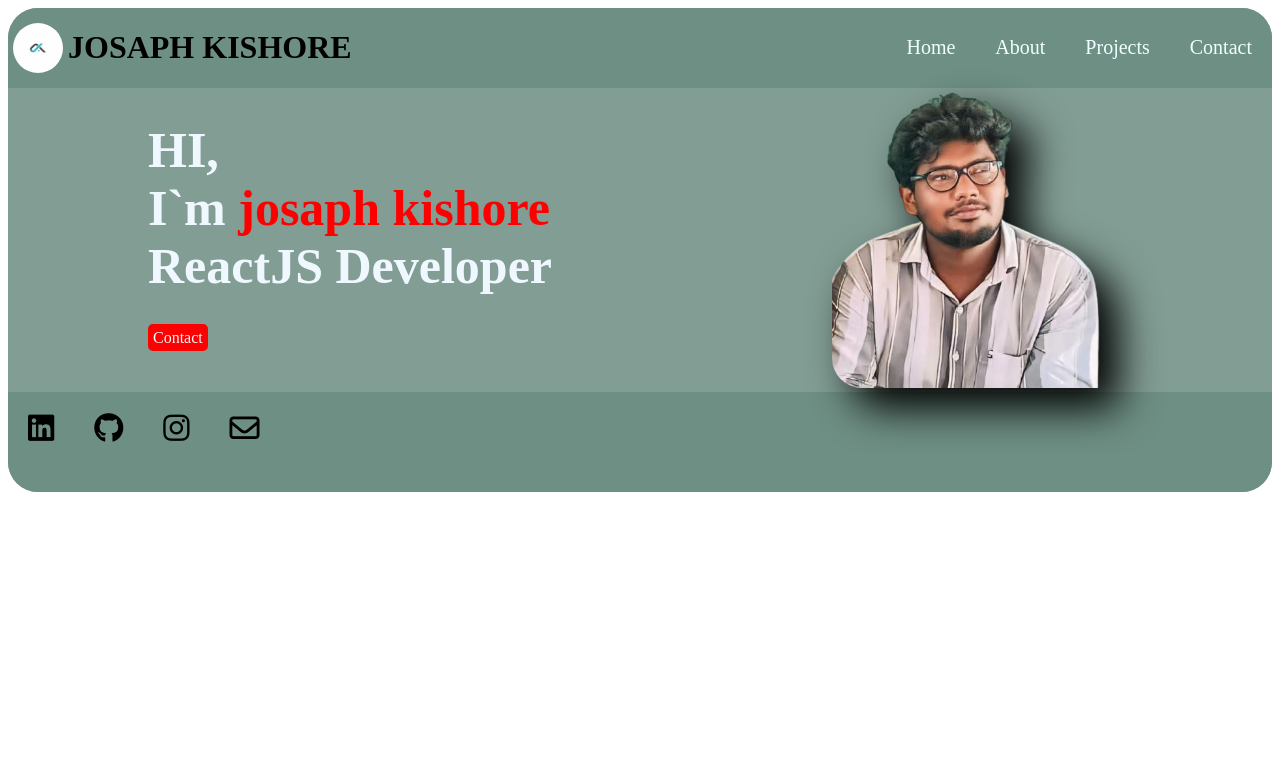
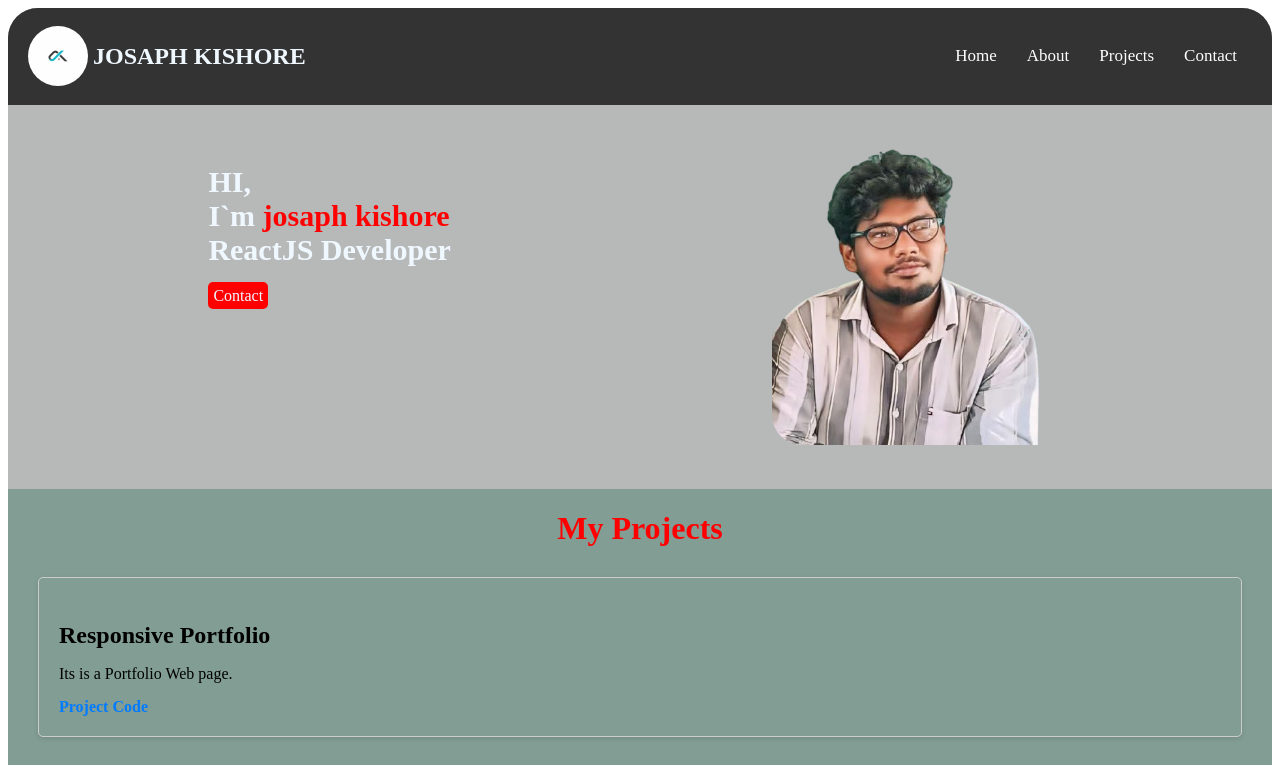
Before and after one commit to josaphkishore9182/kishore-, a React (Create React App) app: page / in a window 1280 px wide. Shown: the top 765 px of the page. Built offline with nearby package versions, Linux system fonts and the light colour scheme.

Commit message:
adding extra fuaturas

```diff
--- a/src/App.css
+++ b/src/App.css
@@ -4,53 +4,102 @@
   background-color: rgb(130, 157, 148);
   border-radius: 30px 30px;
 }
-.Nav {
+.logo img {
+  width: 60px;
+  height: 60px;
+  border-radius: 30px;
+}
+.logo  {
+  display: flex;
+  align-items: center;
+
+}
+.logo h1 {
+  color: aliceblue;
+  padding: 5px;
+}
+.navbar {
   display: flex;
   justify-content: space-between;
   align-items: center;
-  flex-wrap: wrap;
-  background:  rgb(110, 143, 132);
+  background-color: #333;
+  padding: 10px 20px;
   border-radius: 30px 30px 0px 0px;
+  position: sticky;
+  top: 0%;
 }
-.Nav_logo {
+.nav-list {
+  list-style: none;
   display: flex;
-  align-items: center;
+  margin: 0;
+  padding: 0;
 }
-#Logo {
-  font-size: 20px;
-  display: flex;
-  justify-content: center;
-  color: azure;
+
+.nav-list li {
+  margin: 0 15px;
 }
-.Nav_logo img {
-   width: 50px;
-   height: 50px;
-   border-radius: 25px;
-   margin: 5px;
+
+.nav-list a {
+  color: white;
+  text-decoration: none;
+  font-size: 17px;
+
 }
-.Nav_link {
-  display: flex;
-  flex-wrap: wrap;
+.nav-list a:hover{
+background-color: aliceblue;
+color: #333;
+border-radius: 10px;
+padding: 5px 10px 5px 10px;
 }
-.Nav_link a {
-  font-size: 20px;
-  color: azure;
-  text-decoration: none;
-  padding: 10px 20px 10px 20px;
+.menu-toggle {
+  display: none; /* Hidden by default */
+  flex-direction: column;
+  cursor: pointer;
 }
-.Nav_link a:hover {
-    background:white;
-    color: black;
-    border-radius: 20px;
+
+.line {
+  height: 3px;
+  width: 25px;
+  background-color: white;
+  margin: 3px 0;
+}
+
+/* Responsive Styles */
+@media only screen and (max-width: 767px) {
+  .logo h1 {
+    display: none;
+  }
+  .nav-list {
+      display: none; /* Hide the navigation links */
+      flex-direction:row;
+      justify-content: center;
+      margin: auto;
+      width: 90%;
+      background-color: #333;
+      position: absolute;
+      top: 80px; /* Adjust based on navbar height */
+      left: 0%;
+      right: 0%;
+
+  }
+  .nav-list.active {
+      display: flex; /* Show the navigation links when active */
+  }
+
+  .menu-toggle {
+      display: flex; /* Show the hamburger icon */
+  }
 }
 .Home {
   display: flex;
   justify-content: space-around;
   flex-wrap: wrap;
+  background-color: rgb(183, 185, 185);
+  padding: 40px;
 }
 .Home_left h1 {
   color: aliceblue;
-  font-size: 50px;
+  font-size: 30px;
 }
 .Home_left span {
   color:red;
@@ -68,7 +117,6 @@
 .Home_right img {
    width: 300px;
    height: 300px;
-   filter: drop-shadow(20px 20px 20px black);
    border-radius: 30px ;
 }
 .Footer {
--- a/src/App.js
+++ b/src/App.js
@@ -3,12 +3,15 @@ import './App.css';
 import Footer from './WebPage/Footer';
 import Home from './WebPage/Home';
 import Nav from './WebPage/Nav';
+import Projects from './WebPage/Projects';
+
 
 function App() {
   return (
    <div className='Web-Page'>
     <Nav />
     <Home />
+    <Projects />
     <Footer />
    </div>
   );
--- /dev/null
+++ b/src/Projects/ProjectBox.css
@@ -0,0 +1,34 @@
+.App h1 {
+    display: flex;
+    justify-content: center;
+    color: red;
+}
+.project-box {
+    border: 1px solid #ccc;
+    border-radius: 5px;
+    padding: 20px;
+    margin: 30px;
+    box-shadow: 0 2px 5px rgba(0, 0, 0, 0.1);
+    transition: transform 0.2s;
+}
+
+
+.project-title {
+    font-size: 1.5em;
+    margin-bottom: 10px;
+}
+
+.project-description {
+    font-size: 1em;
+    margin-bottom: 15px;
+}
+
+.project-link {
+    text-decoration: none;
+    color: #007bff;
+    font-weight: bold;
+}
+
+.project-link:hover {
+    text-decoration: underline;
+}
--- /dev/null
+++ b/src/Projects/ProjectBox.jsx
@@ -0,0 +1,16 @@
+import React from 'react';
+import './ProjectBox.css'; // Import your CSS file
+
+const ProjectBox = ({ title, description, link }) => {
+    return (
+        <div className="project-box">
+            <h3 className="project-title">{title}</h3>
+            <p className="project-description">{description}</p>
+            <a href={link} className="project-link" target="_blank" rel="noopener noreferrer">
+                Project Code
+            </a>
+        </div>
+    );
+};
+
+export default ProjectBox;
--- /dev/null
+++ b/src/Projects/ProjectList.jsx
@@ -0,0 +1,37 @@
+import React from 'react';
+import ProjectBox from './ProjectBox';
+
+const ProjectList = () => {
+    const projects = [
+        {
+            title: 'Responsive Portfolio',
+            description: 'Its is a Portfolio Web page.',
+            link: 'https://github.com/josaphkishore9182',
+        },
+        {
+            title: 'Mid Marks In Online',
+            description: 'Mid marks in online is a Project that helps students for know there Mid marks ',
+            link: 'https://github.com/josaphkishore9182',
+        },
+        {
+            title: 'Medicine In  Online',
+            description: 'This is tha Project That Helps to know whare tha Medicine is Available.',
+            link: 'https://github.com/josaphkishore9182',
+        },
+    ];
+
+    return (
+        <div className="project-list">
+            {projects.map((project, index) => (
+                <ProjectBox
+                    key={index}
+                    title={project.title}
+                    description={project.description}
+                    link={project.link}
+                />
+            ))}
+        </div>
+    );
+};
+
+export default ProjectList;
--- a/src/WebPage/Home.jsx
+++ b/src/WebPage/Home.jsx
@@ -2,7 +2,7 @@ import React from 'react'
 
 const Home = () => {
   return (
-    <div className='Home'>
+    <div className='Home' id='Home'>
         <div className="Home_left">
         <h1>HI,<br/>
          I`m <span>josaph kishore</span>
--- a/src/WebPage/Nav.jsx
+++ b/src/WebPage/Nav.jsx
@@ -1,21 +1,34 @@
-import React from 'react'
+import React, { useState } from 'react';
+// Import your CSS file
 
-const Nav = () => {
-  return (
-    <div className='Nav'>
-      <div className="Nav_logo">
-       <img src='/Images/jk logo.jpg' alt='logo'></img>
-       <h1>JOSAPH KISHORE<br/><span id='Logo'></span></h1>
+const MobileMenu = () => {
+    // State to manage the active class
+    const [isActive, setIsActive] = useState(false);
 
-      </div>
-      <div className="Nav_link">
-        <a href='#Home'>Home</a>
-        <a href='#About'>About</a>
-        <a href='#Project'>Projects</a>
-        <a href='#Contact'>Contact</a>
-      </div>
-    </div>
-  )
-}
+    // Function to toggle the active state
+    const toggleMenu = () => {
+        setIsActive(!isActive);
+    };
 
-export default Nav
+    return (
+        <nav className="navbar">
+            <div className="logo">
+              <img src='/Images/jk logo.jpg' alt='logos'></img>
+              <h1>JOSAPH KISHORE</h1>
+            </div>
+            <div className="menu-toggle" id="mobile-menu" onClick={toggleMenu}>
+                <div className="line"></div>
+                <div className="line"></div>
+                <div className="line"></div>
+            </div>
+            <ul className={`nav-list ${isActive ? 'active' : ''}`}>
+                <li><a href="#Home">Home</a></li>
+                <li><a href="#About">About</a></li>
+                <li><a href="#Projects">Projects</a></li>
+                <li><a href="#Contact">Contact</a></li>
+            </ul>
+        </nav>
+    );
+};
+
+export default MobileMenu;
--- /dev/null
+++ b/src/WebPage/Projects.jsx
@@ -0,0 +1,13 @@
+import React from 'react';
+import ProjectList from '../Projects/ProjectList';
+
+const Projects = () => {
+    return (
+        <div className="App" id='Projects'>
+            <h1>My Projects</h1>
+            <ProjectList />
+        </div>
+    );
+};
+
+export default Projects;
```
